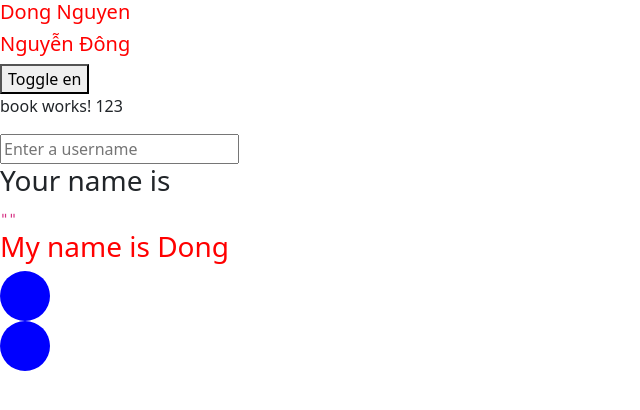
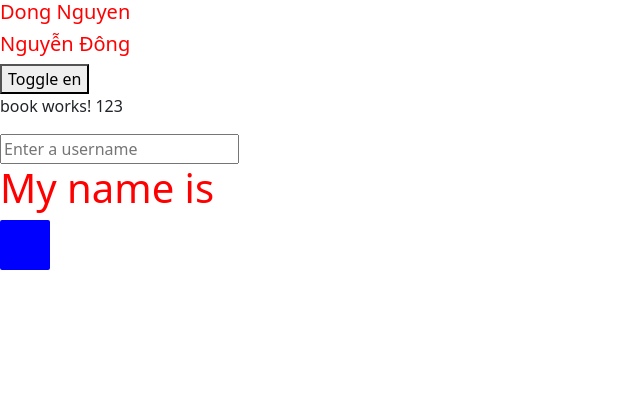
Before and after one commit to NguyenThienDong/angular4, an Angular app: page / in a window 1280 px wide. Shown: the top 410 px of the page, without its empty margins (0-640 px from the left). Built offline with nearby package versions, Linux system fonts and the light colour scheme.

Commit message:
bai 15: directive ngClass va ngStyle

```diff
--- a/src/app/user-form/user-form.component.html
+++ b/src/app/user-form/user-form.component.html
@@ -1,10 +1,6 @@
 <input placeholder="Enter a username" [(ngModel)]="name" #txtUsername />
-<h3>Your name is {{ name }}</h3>
-<code>{{txtUsername.value | json}}</code>
 
-<!-- style binding and class binding -->
-<h3 [style.color]="isHightlight ? 'red' : 'black'">My name is Dong</h3>
-<!-- class: c1 -->
-<div [class]="isHightlight ? 'circle' : 'square'"></div>
-<!-- class: c2 -->
-<div [class.circle]="isHightlight" [class.square]="!isHightlight"></div>
+<!-- ngClass, ngStyle -->
+<!-- if name do dai chan thi chu mau do va font-size la 40px, neu le chu den, font-size 20px -->
+<h3 [ngStyle]="name.length % 2 == 0 ? evenStyle : oddStyle">My name is {{name}}</h3>
+<div [ngClass]="currentClass"></div>
--- a/src/app/user-form/user-form.component.ts
+++ b/src/app/user-form/user-form.component.ts
@@ -7,5 +7,8 @@ import { Component } from '@angular/core';
 })
 export class UserFormComponent {
   name = '';
-  isHightlight = true;
+  isHightlight = false;
+  evenStyle = { color: 'red', fontSize: '40px'};
+  oddStyle = { color: 'black', fontSize: '20px'};
+  currentClass = { circle: this.isHightlight, square: !this.isHightlight };
 }
```
